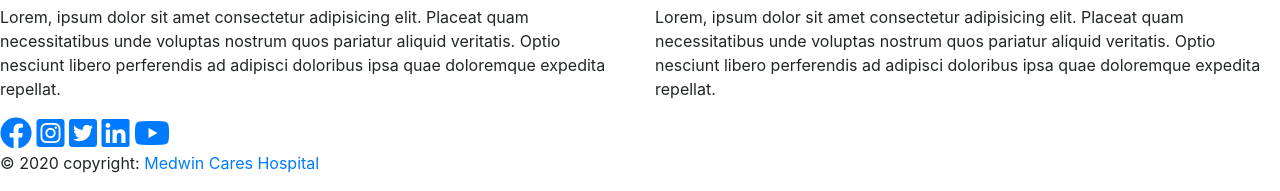
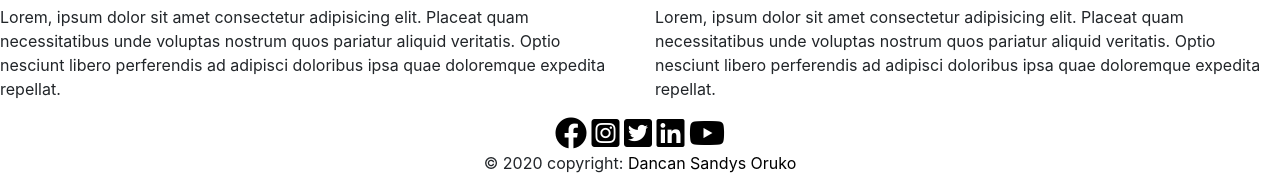
Before and after one commit to dancan-sandys/Akan-names-project-, a plain HTML site: page index.html in a window 1280 px wide. Shown: the part 1389-1580 px from the top of the page. Drawn offline with Linux system fonts and the light colour scheme.

Commit message:
add the footer to the naming page and style it to the center

```diff
--- a/index.html
+++ b/index.html
@@ -64,7 +64,7 @@
                 doloribus ipsa quae doloremque expedita repellat.
             </p>
         </div>
-    </div>
+
         <footer>
             <div id=icons>
                 <a href="https://www.facebook.com/" target="_blank"><i class="fab fa-facebook fa-2x"></i></a>
@@ -72,9 +72,11 @@
                 <a href="https://twitter.com/" target="_blank"><i class="fab fa-twitter-square fa-2x"></i></a>
                 <a href="https://ke.linkedin.com/" target="_blank"><i class="fab fa-linkedin fa-2x"></i></a>
                 <a href="https://www.youtube.com/" target="_blank"><i class="fab fa-youtube fa-2x"></i></a>
-            <p>&copy; 2020 copyright: <a href="https://www.instagram.com/" target="_blank">Medwin Cares Hospital</a></p>
+                <p>&copy; 2020 copyright: <a href="https://www.instagram.com/" target="_blank">Dancan Sandys Oruko</a>
+                </p>
             </div>
         </footer>
+    </div>
 </body>
 
 </html>
--- a/styles.css
+++ b/styles.css
@@ -66,3 +66,13 @@ button{
 position: relative;
 padding: 20%;
 }
+
+footer{
+    text-align: center;
+    width: 100%;
+}
+
+footer a{
+    color: black;
+
+}
```
Lines whose indentation alone changed are shown as unchanged.
